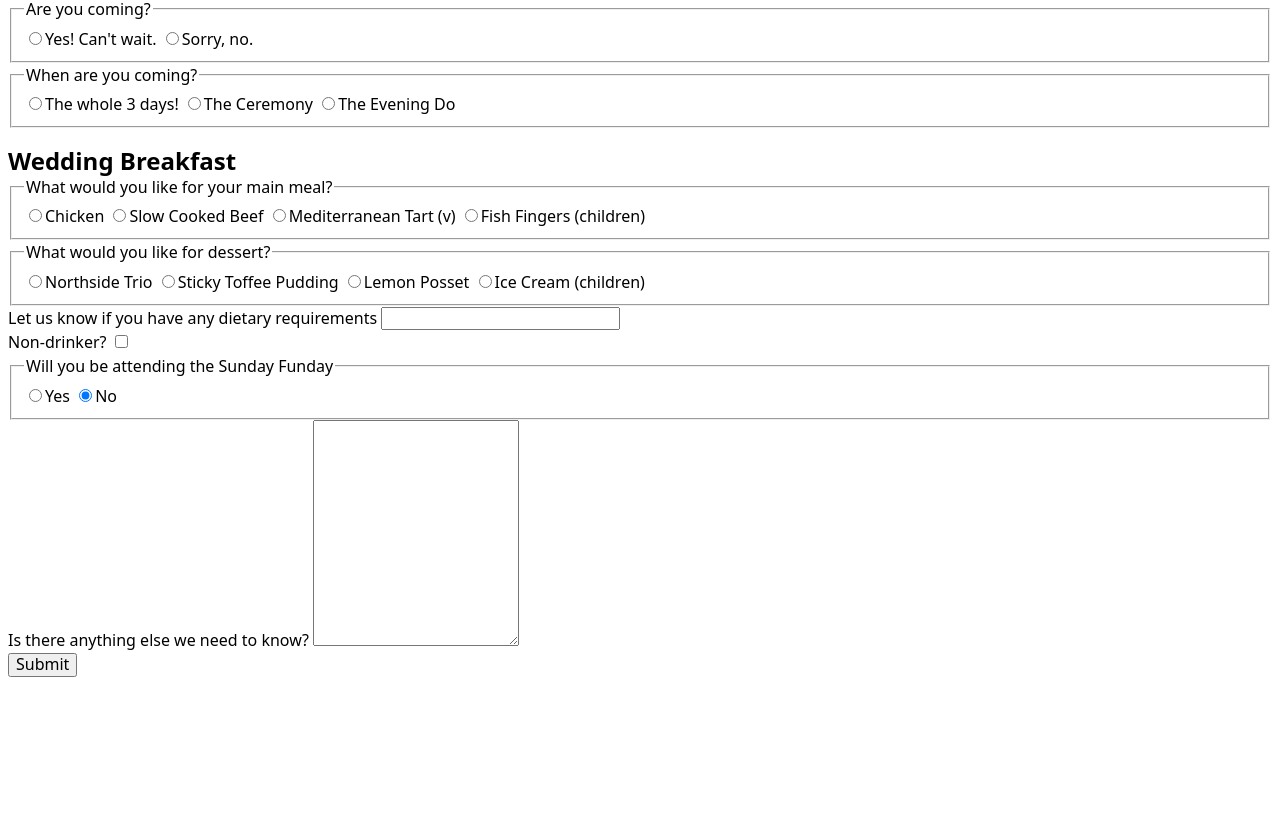
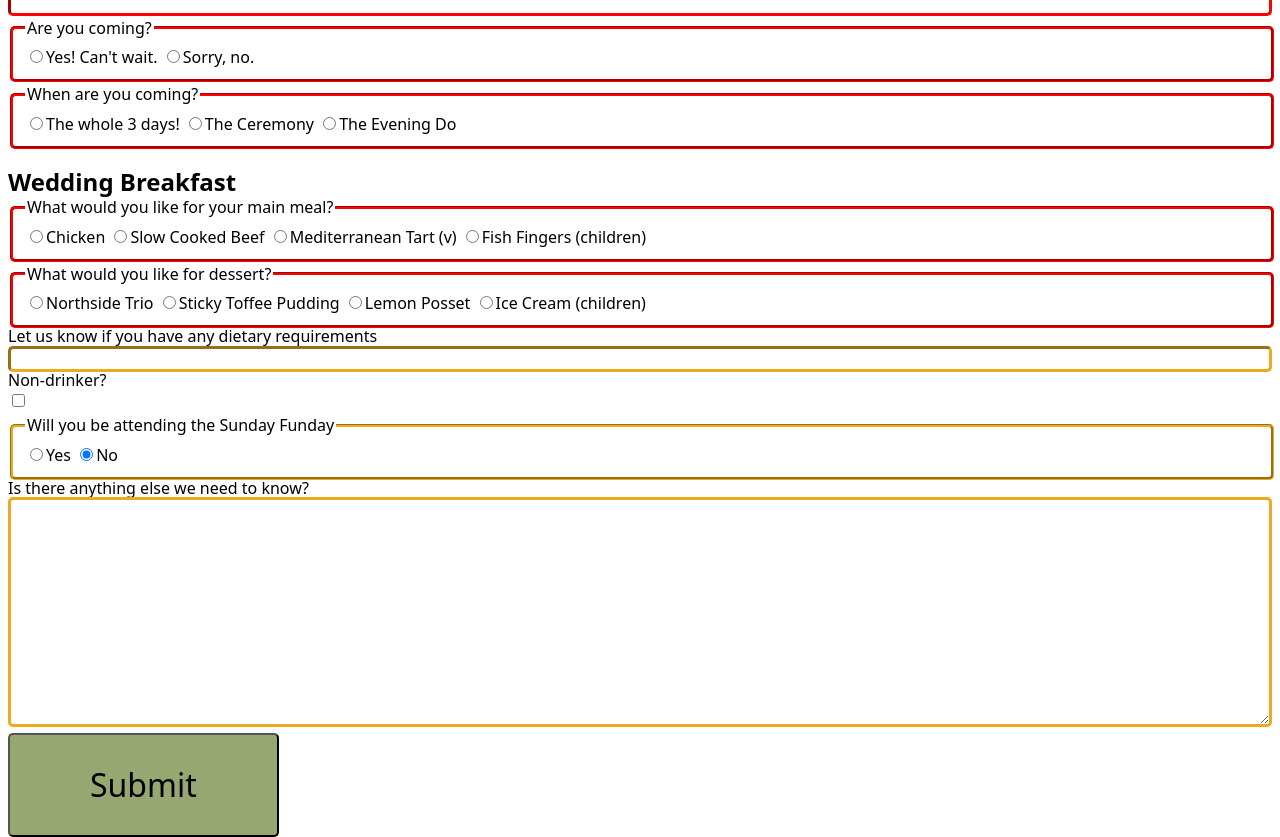
Before and after one commit to MrSleeth/handan-wedding, an Eleventy site: page form.html in a window 1280 px wide. Shown: the part 108-945 px from the top of the page. Before the commit the page ends 821 px from the top, so only its background shows below. Built offline with nearby package versions, Linux system fonts and the light colour scheme; Eleventy itself is replaced by a stand-in of ours; files that its build step writes are made by us from their sources.

Commit message:
Add WIP CSS

```diff
--- a/bundle.css
+++ b/bundle.css
@@ -90,5 +90,35 @@ textarea:not([rows]) {
 }
 
 fieldset {
+/*   display: block; */
+}
+
+fieldset:has([type="radio"]) label {
+  display: inline-block;
+}
+
+label {
   display: block;
 }
+
+[type="text"],
+textarea,
+fieldset {
+  border-color: var(--ochre);
+  border-radius: 5px;
+  border-width: 3px;
+  outline: none;
+  width: 100%;
+}
+
+:invalid {
+  border-color: red;
+}
+
+button {
+  appearance: none;
+  background-color: var(--green);
+  padding: 2rem 5rem;
+  border-radius: 5px;
+  font-size: 2em;
+}
```
